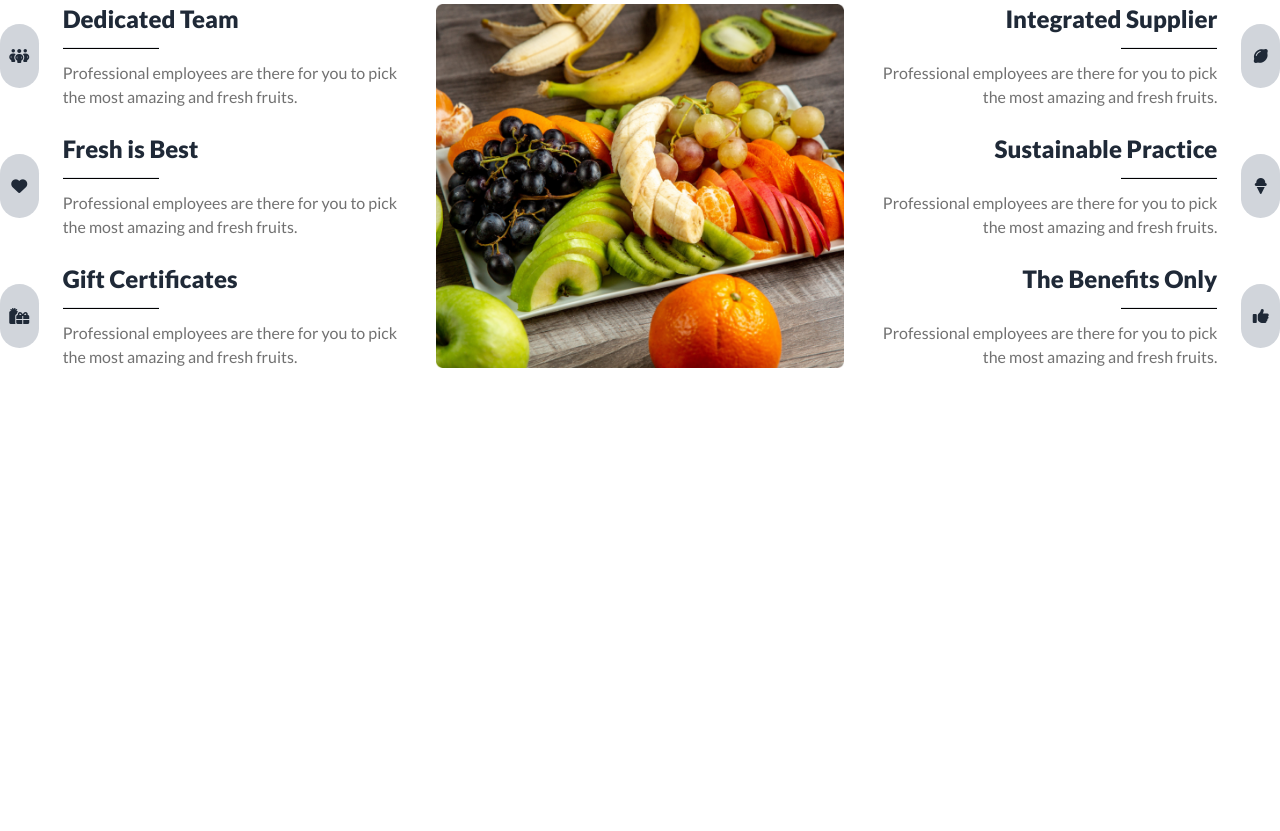
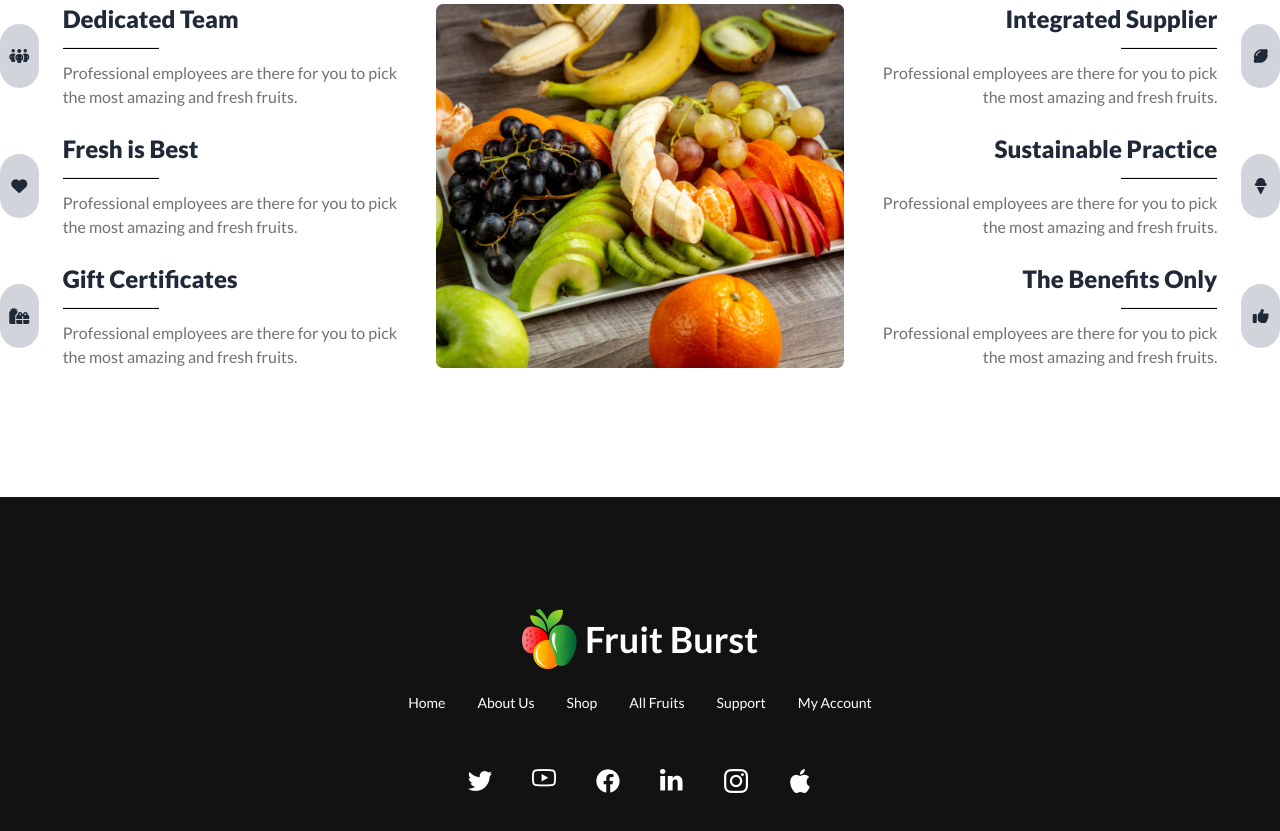
Before and after one commit to farhanAfrad/fruit-brust-with-tailwind-and-daisy-UI, a plain HTML site: page index.html in a window 1280 px wide. Shown: the part 2848-3679 px from the top of the page. Before the commit the page ends 3217 px from the top, so only its background shows below. Drawn offline with nearby package versions, Linux system fonts and the light colour scheme.

Commit message:
footer added

```diff
--- a/index.html
+++ b/index.html
@@ -656,9 +656,34 @@
     <!-- main section ends -->
 
     <!-- footer starts -->
-    <footer>
-
-    </footer>
+    <footer class="footer footer-center p-10 md:p-28 bg-[#121212] text-primary-content mt-32">
+        <div>
+            <div class="flex justify-center items-center lg:text-white gap-2">
+                <img src="images/logo.png" alt="">
+                <a class="text-xl md:text-4xl font-bold">Fruit Burst</a>
+            </div>
+            <div class="navbar-center lg:text-white text-lg">
+                <ul class="menu menu-horizontal px-1">
+                    <li><a>Home</a></li>
+                    <li><a>About Us</a></li>
+                    <li><a>Shop</a></li>
+                    <li><a>All Fruits</a></li>
+                    <li><a>Support</a></li>
+                    <li><a>My Account</a></li>
+                </ul>
+            </div>
+        </div>
+        <div>
+          <div class="flex justify-center items-center gap-10">
+            <a href=""><img src="images/social.png" alt=""></a>
+            <a href=""><img src="images/youtube.png" alt=""></a>
+            <a href=""><img src="images/facebook.png" alt=""></a>
+            <a href=""><img src="images/linkedin (1).png" alt=""></a>
+            <a href=""><img src="images/instagram.png" alt=""></a>
+            <a href=""><img src="images/apple-logo.png" alt=""></a>
+          </div>
+        </div>
+      </footer>
     <!-- footer ends -->
 
 </body>
```
Also changed, not shown: images/apple-logo.png (added), images/facebook.png (added), images/instagram.png (added), images/linkedin (1).png (added), images/social.png (added), images/youtube.png (added).
